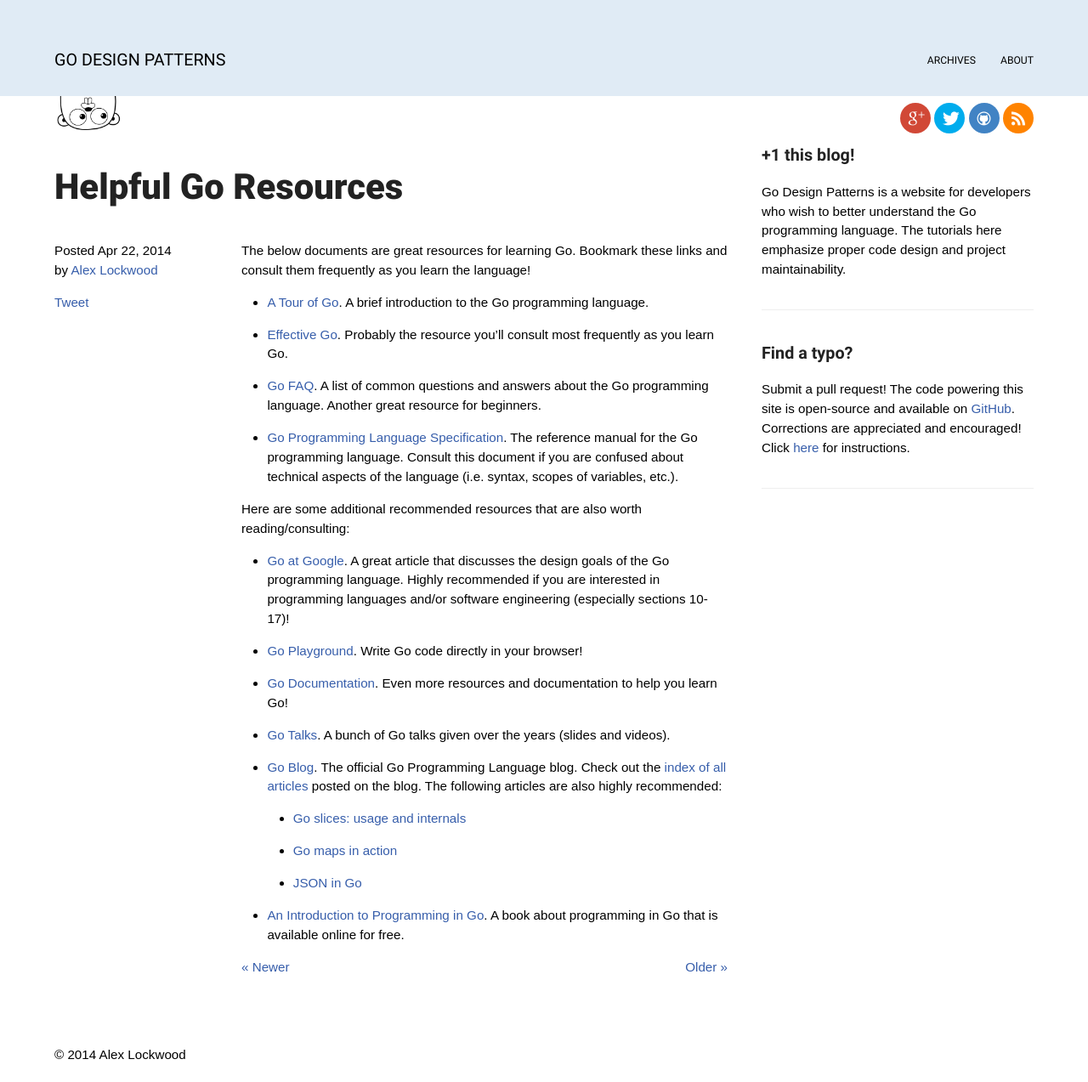
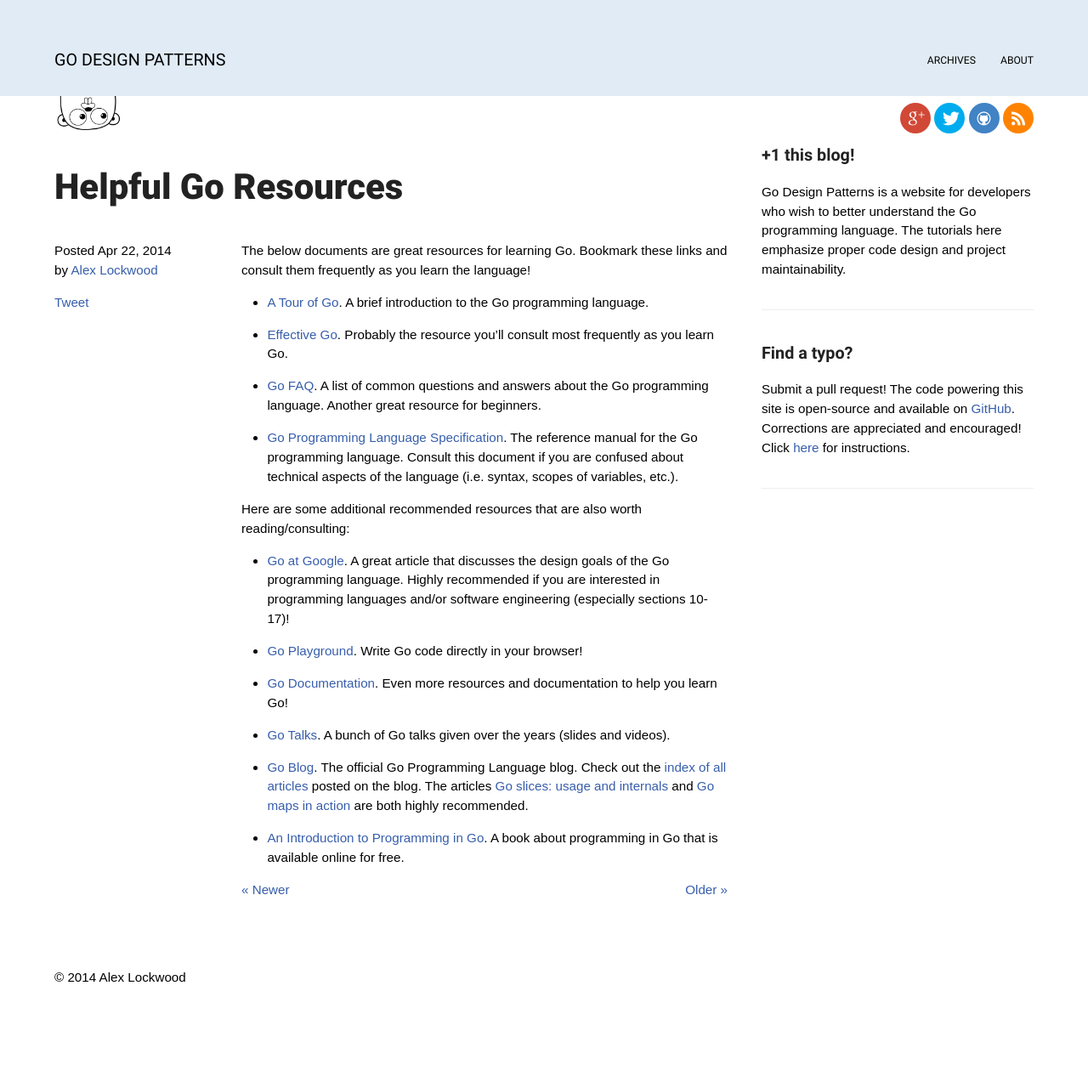
Before and after one commit to alexjlockwood/godesignpatterns, a Jekyll site: the page built from _posts/2014-04-22-helpful-go-resources.md, in a window 1280 px wide. Shown: the whole page at 85% size. Built offline with Jekyll 4.4.1, drawn with Linux system fonts in a browser that asks for light colours; some web fonts are replaced; Markdown is read by kramdown in place of the engine named in the settings; comment, search, counter and statistics services are not loaded; after the commit the page ends 1182 px from its top, so only the background shows below that.

Commit message:
removed unnecessary posts

```diff
--- a/_posts/2014-04-22-helpful-go-resources.md
+++ b/_posts/2014-04-22-helpful-go-resources.md
@@ -25,10 +25,8 @@
 * [Go Documentation][7]. Even more resources and documentation to help you learn Go!
 * [Go Talks][8]. A bunch of Go talks given over the years (slides and videos).
 * [Go Blog][9]. The official Go Programming Language blog. Check out the [index of all articles][10]
-  posted on the blog. The following articles are also highly recommended:
-  - [Go slices: usage and internals][11]
-  - [Go maps in action][12]
-  - [JSON in Go][13]
+  posted on the blog. The articles [Go slices: usage and internals][11] and [Go maps in action][12]
+  are both highly recommended.
 * [An Introduction to Programming in Go][14]. A book about programming in Go that is available online for free.
 
 [1]: http://tour.golang.org/
```
